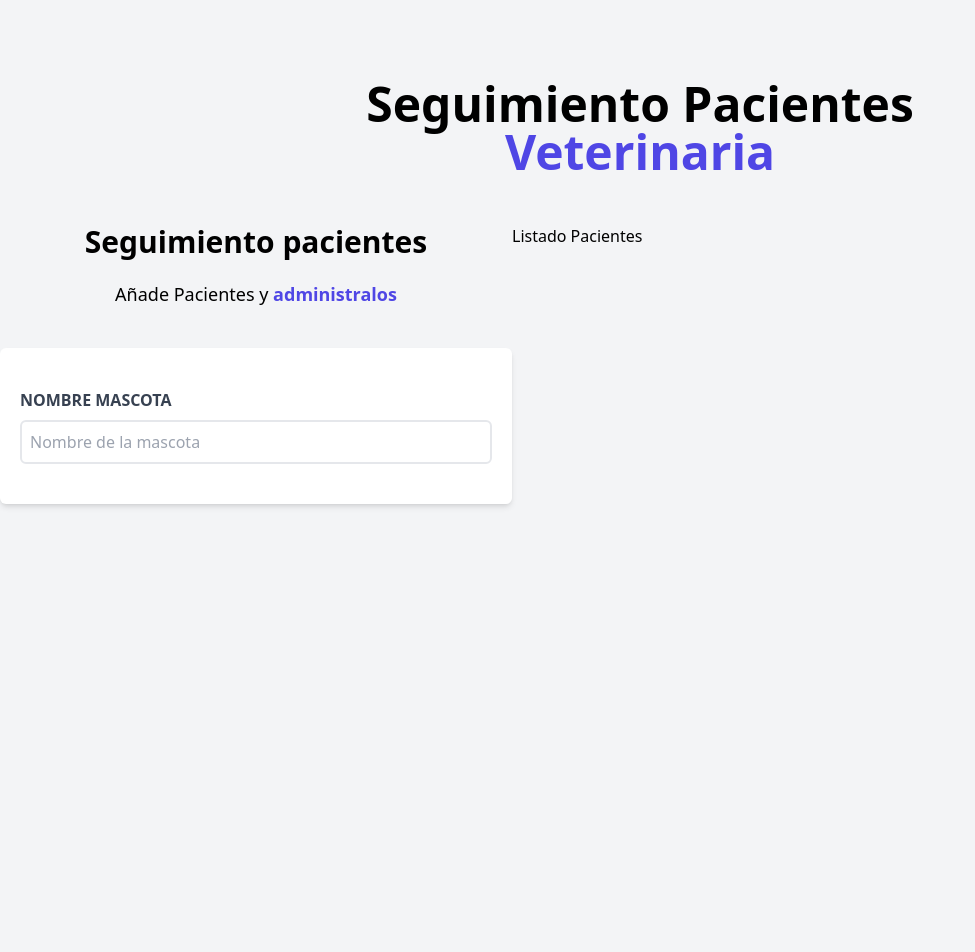
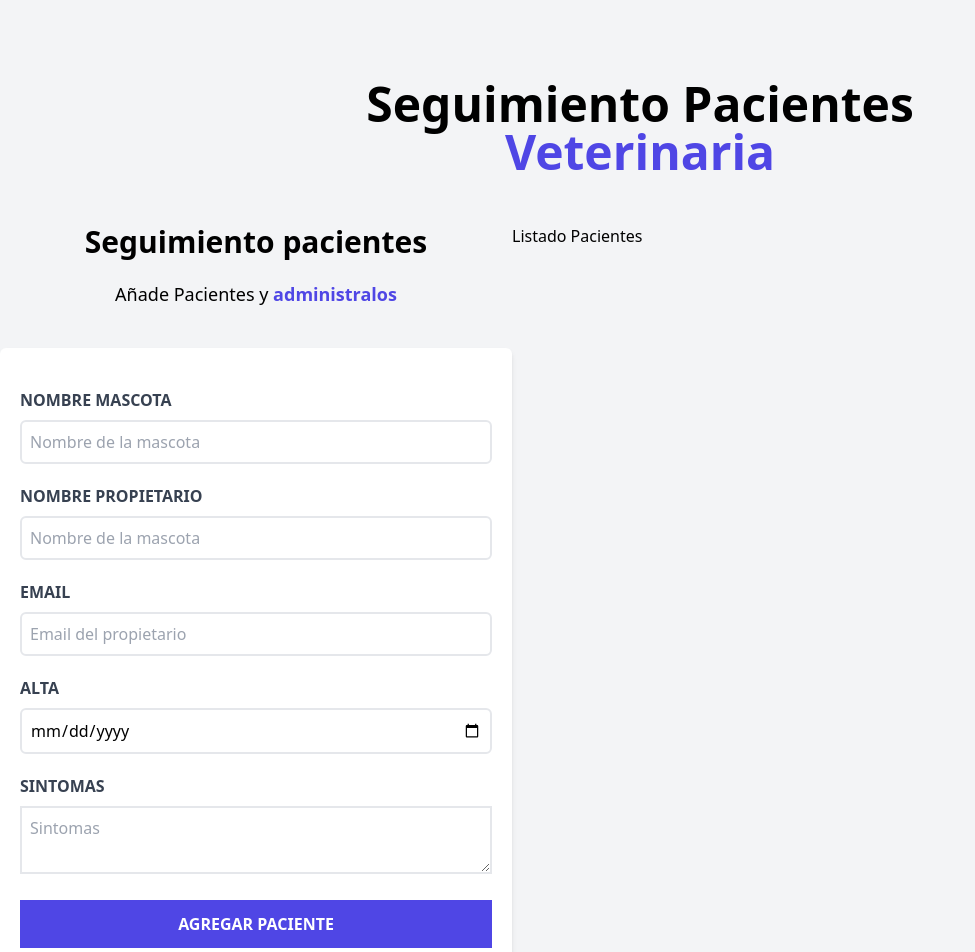
Before and after one commit to NachoBasilio/Estudio-Seguimiento-Veterinario, a React (Vite) app in the folder veterinario-citas/: page / in a window 1280 px wide. Shown: the top 952 px of the page, without its empty margins (0-975 px from the left). Before the commit the page ends 880 px from the top, so only its background shows below. Built offline with nearby package versions, Linux system fonts and the light colour scheme.

Commit message:
feat: :sparkles: Estilos del formularios listos, me gusto tailwind

```diff
--- a/veterinario-citas/package.json
+++ b/veterinario-citas/package.json
@@ -1,7 +1,7 @@
 {
   "name": "veterinario-citas",
   "private": true,
-  "version": "0.1.2",
+  "version": "0.1.4",
   "type": "module",
   "scripts": {
     "dev": "vite",
--- a/veterinario-citas/src/components/Formulario.jsx
+++ b/veterinario-citas/src/components/Formulario.jsx
@@ -6,11 +6,37 @@ export default function Formulario() {
         Añade Pacientes y {''}
         <span className="text-indigo-600 font-bold">administralos</span>
       </p>
-      <form action="" className="bg-white shadow-md rounded-md px-5 py-10">
-        <div>
+
+      <form action="" className="bg-white shadow-md rounded-md px-5 py-10 mb-10">
+        <div className="mb-5">
           <label className="block text-gray-700 uppercase font-bold" htmlFor="mascota">Nombre Mascota</label>
           <input id="mascota" className="border-2 w-full p-2 mt-2 placeholder-grey-400 rounded-md" type="text" placeholder="Nombre de la mascota" />
         </div>
+
+        <div className="mb-5">
+          <label className="block text-gray-700 uppercase font-bold" htmlFor="Propietario">Nombre Propietario</label>
+          <input id="Propietario" className="border-2 w-full p-2 mt-2 placeholder-grey-400 rounded-md" type="text" placeholder="Nombre de la mascota" />
+        </div>
+
+        <div className="mb-5">
+          <label className="block text-gray-700 uppercase font-bold" htmlFor="Email">Email</label>
+          <input id="Email" className="border-2 w-full p-2 mt-2 placeholder-grey-400 rounded-md" type="text" placeholder="Email del propietario" />
+        </div>
+
+        <div className="mb-5">
+          <label className="block text-gray-700 uppercase font-bold" htmlFor="Alta">Alta</label>
+          <input id="Alta" className="border-2 w-full p-2 mt-2 placeholder-grey-400 rounded-md" type="date" />
+        </div>
+
+        <div className="mb-5">
+          <label className="block text-gray-700 uppercase font-bold" htmlFor="Sintomas">Sintomas</label>
+          <textarea name="" id="Sintomas" className="border-2 w-full p-2 mt-2" placeholder="Sintomas"></textarea>
+        </div>
+
+        <input
+        type="submit"
+        className="bg-indigo-600 w-full p-3 text-white uppercase font-bold hover:bg-indigo-700 cursor-pointer transition-all"
+        value="Agregar Paciente" />
       </form>
     </div>
   )
```
